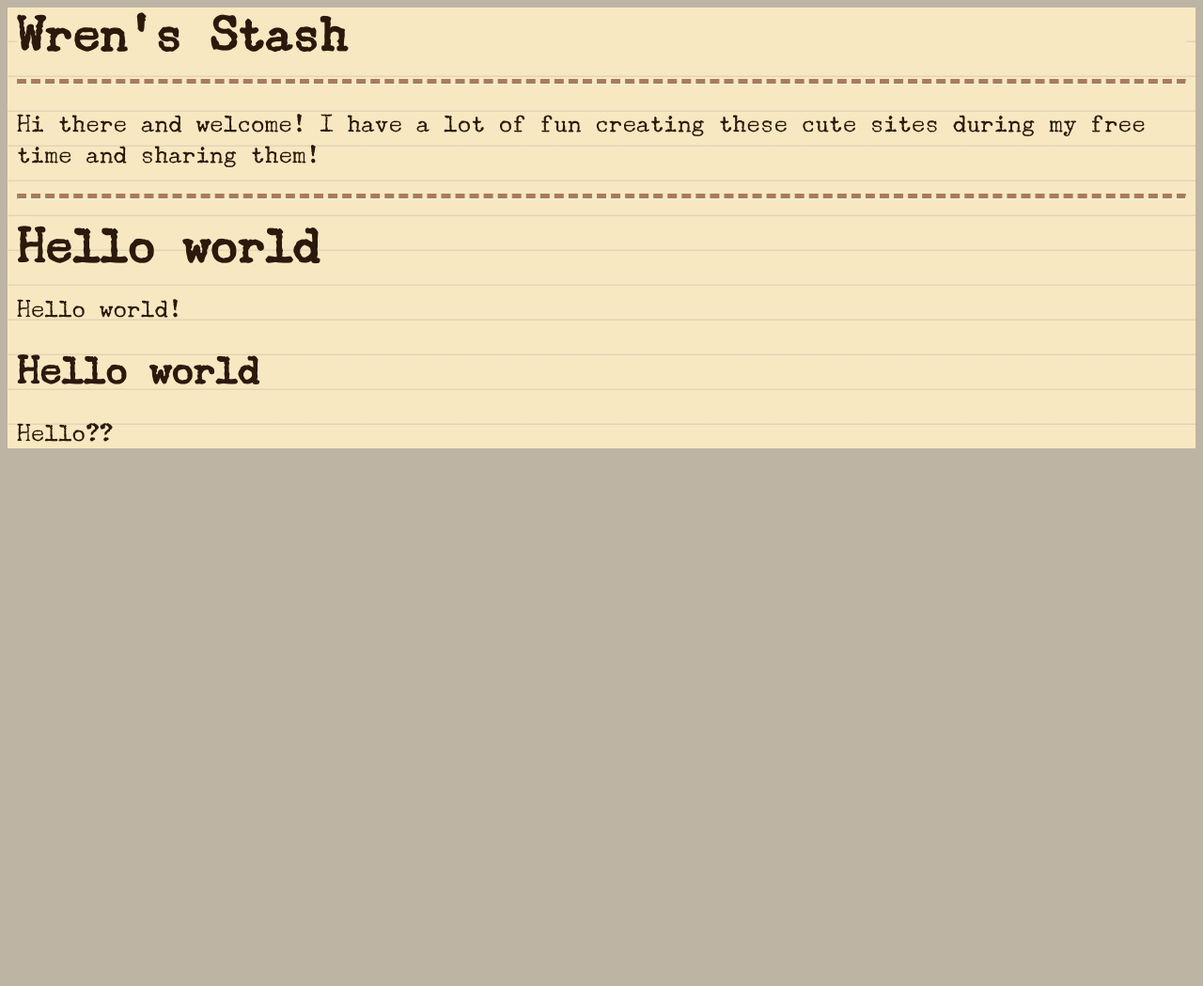
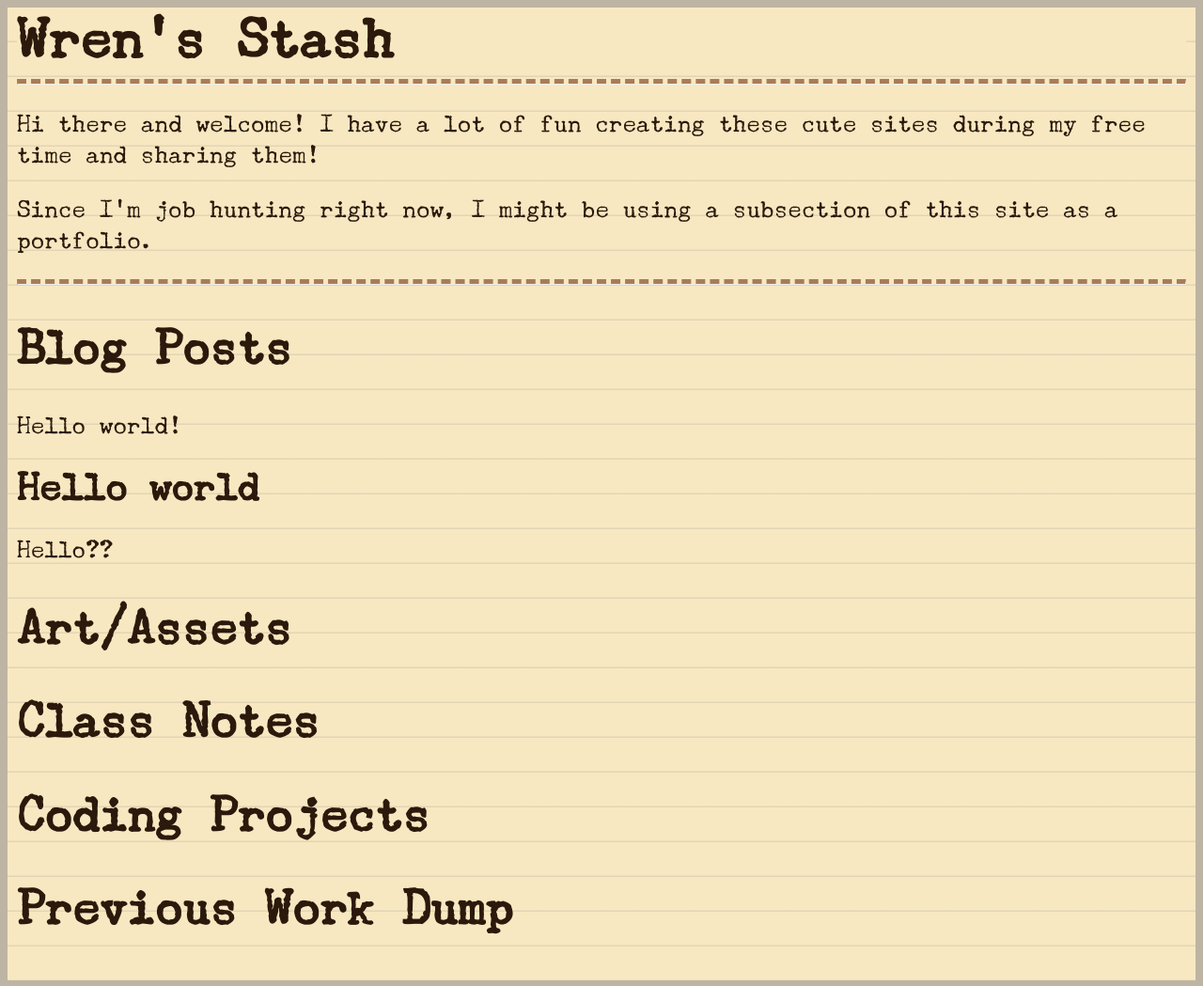
Before and after one commit to 2000wren/myblog, a plain HTML site: page index.html in a window 1280 px wide. Shown: the whole page at 94% size. Before the commit the page ends 800 px from the top, so only its background shows below. Drawn offline with Linux system fonts and the light colour scheme.

Commit message:
added intro

```diff
--- a/index.html
+++ b/index.html
@@ -17,11 +17,18 @@
     <div class="lined-body">
     <hr>
     <p>Hi there and welcome! I have a lot of fun creating these cute sites during my free time and sharing them!</p>
+    <p>Since I'm job hunting right now, I might be using a subsection of this site as a portfolio.</p>
+
     <hr>
-    <h1>Hello world</h1>
+    <h1>Blog Posts</h1>
     <p>Hello world!</p>
     <h2>Hello world</h2>
     <p>Hello??</p>
+    <h1>Art/Assets</h1>
+    <h1>Class Notes</h1>
+    <h1>Coding Projects</h1>
+    <h1>Previous Work Dump</h1>
+
     </div>
 
   </div>
--- a/style.css
+++ b/style.css
@@ -78,9 +78,13 @@ h2 {
 	);
 }
 .lined-body {
- position: relative;
- margin: -2px 10px;
- line-height: 33px;
+	position: relative;
+	margin: -2px 10px;
+	line-height: 33px;
+	padding-bottom: 10px;
+}
+.lined-body h1{
+	line-height: 66px;
 }
 .lined-background-header {
 	background: var(--paper-color);
@@ -88,7 +92,8 @@ h2 {
 	font-family: 'underwood-champion', Arial, sans-serif;
 	font-weight: bold;
 	font-style: normal;
-	font-size: 50px;
+	font-size: 57px;
 	position: relative;
 	margin: 5px 10px;
+
 }
```
